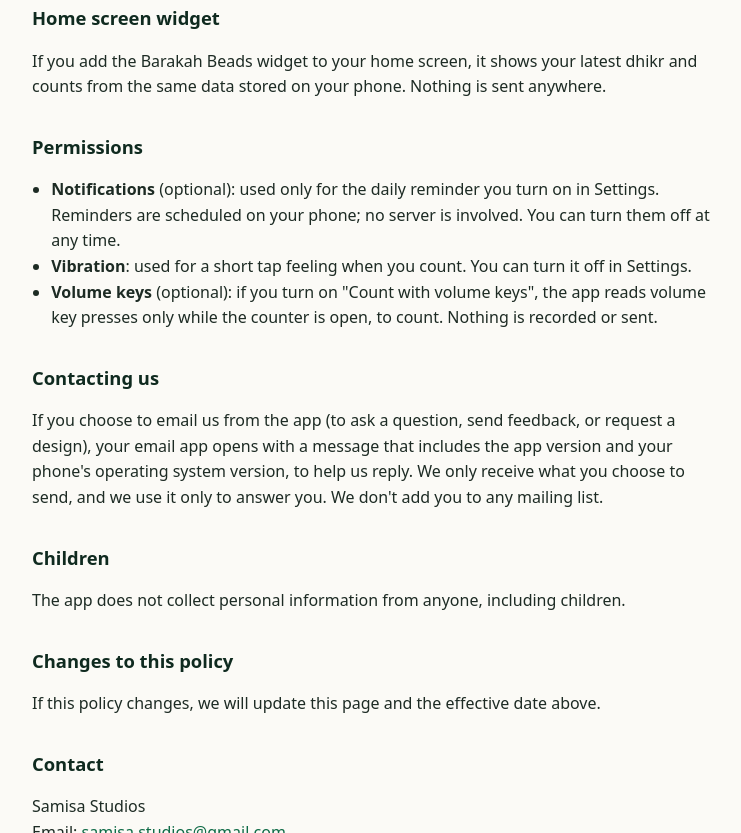
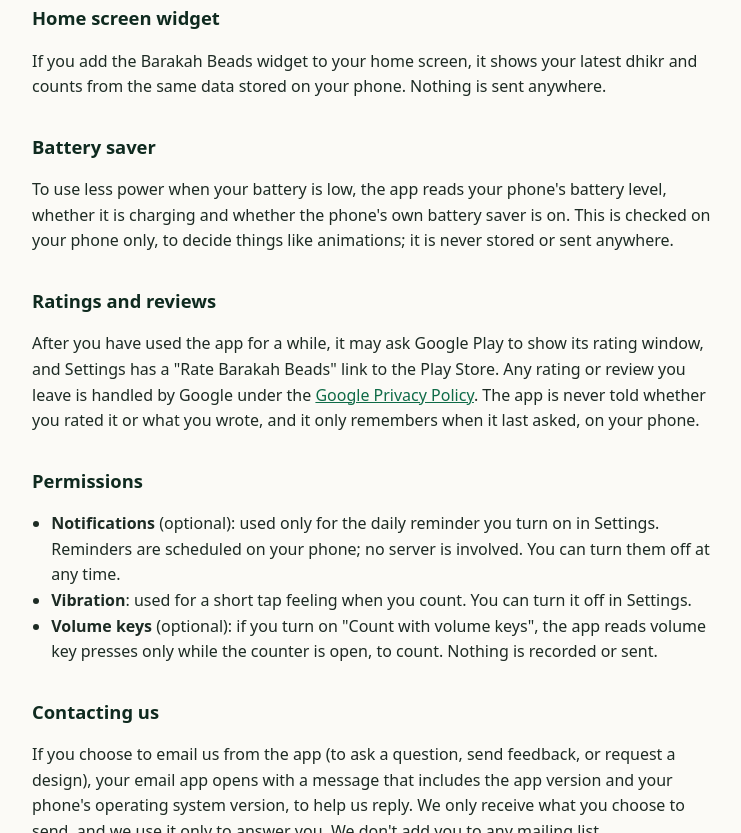
Before and after one commit to samisastudios/barakah-beads, a plain HTML site: page privacy-policy.html in a window 1280 px wide. Shown: the part 1271-2104 px from the top of the page, without its empty margins (268-1009 px from the left). Drawn offline with Linux system fonts and the light colour scheme.

Commit message:
Privacy policy: battery saver and ratings
Co-Authored-By: Claude Opus 5.5 <noreply@anthropic.com>
Claude-Session: https://claude.ai/code/session_014DQwNodHa9fdSYFcCqk22u

```diff
--- a/privacy-policy.html
+++ b/privacy-policy.html
@@ -15,7 +15,7 @@
 </head>
 <body>
   <h1>Barakah Beads – Privacy Policy</h1>
-  <p class="date">Effective date: 7 November 2026</p>
+  <p class="date">Effective date: 21 November 2026</p>
 
   <p>Barakah Beads is a tasbih (dhikr counter) app made by Samisa Studios. This policy explains what the app does with your information. In short: <strong>everything you count stays on your phone. We don't collect, store, or share your tasbihs, history or settings.</strong></p>
 
@@ -48,6 +48,12 @@
   <h2>Home screen widget</h2>
   <p>If you add the Barakah Beads widget to your home screen, it shows your latest dhikr and counts from the same data stored on your phone. Nothing is sent anywhere.</p>
 
+  <h2>Battery saver</h2>
+  <p>To use less power when your battery is low, the app reads your phone's battery level, whether it is charging and whether the phone's own battery saver is on. This is checked on your phone only, to decide things like animations; it is never stored or sent anywhere.</p>
+
+  <h2>Ratings and reviews</h2>
+  <p>After you have used the app for a while, it may ask Google Play to show its rating window, and Settings has a "Rate Barakah Beads" link to the Play Store. Any rating or review you leave is handled by Google under the <a href="https://policies.google.com/privacy">Google Privacy Policy</a>. The app is never told whether you rated it or what you wrote, and it only remembers when it last asked, on your phone.</p>
+
   <h2>Permissions</h2>
   <ul>
     <li><strong>Notifications</strong> (optional): used only for the daily reminder you turn on in Settings. Reminders are scheduled on your phone; no server is involved. You can turn them off at any time.</li>
```
